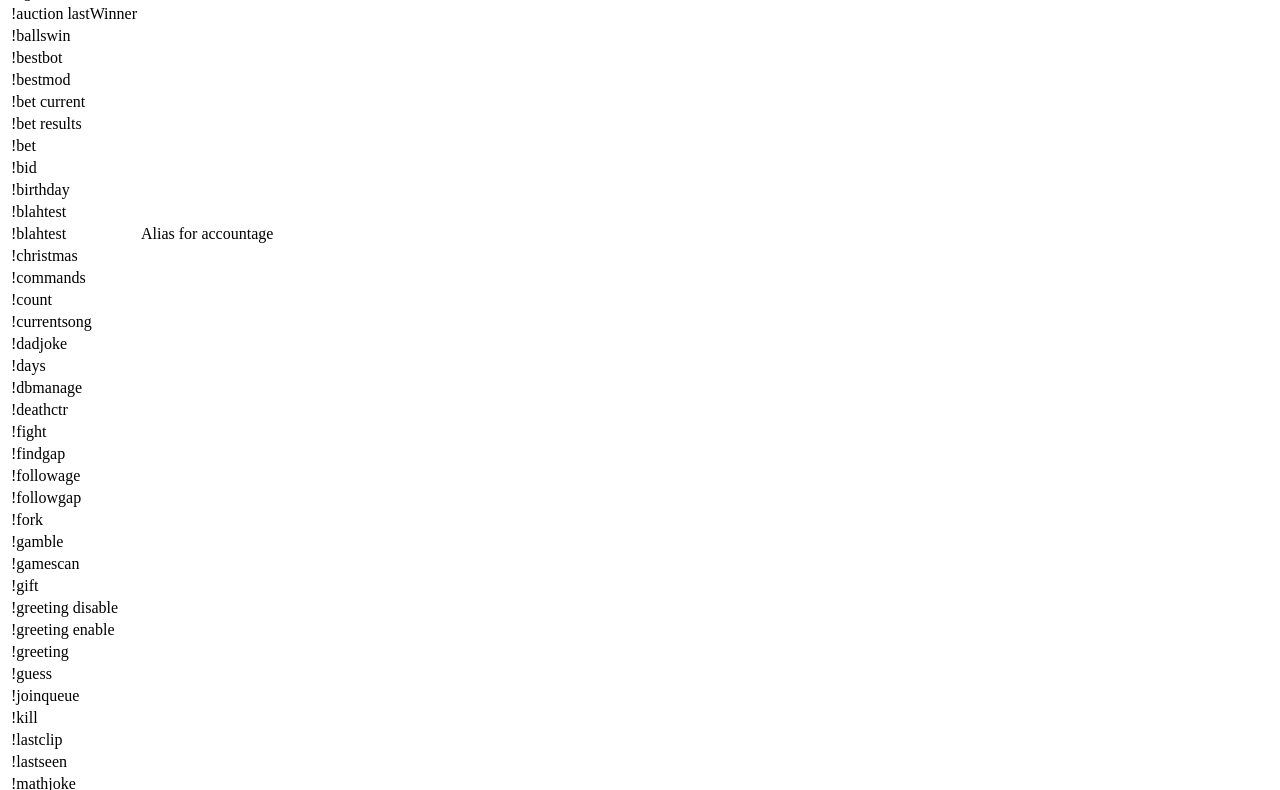
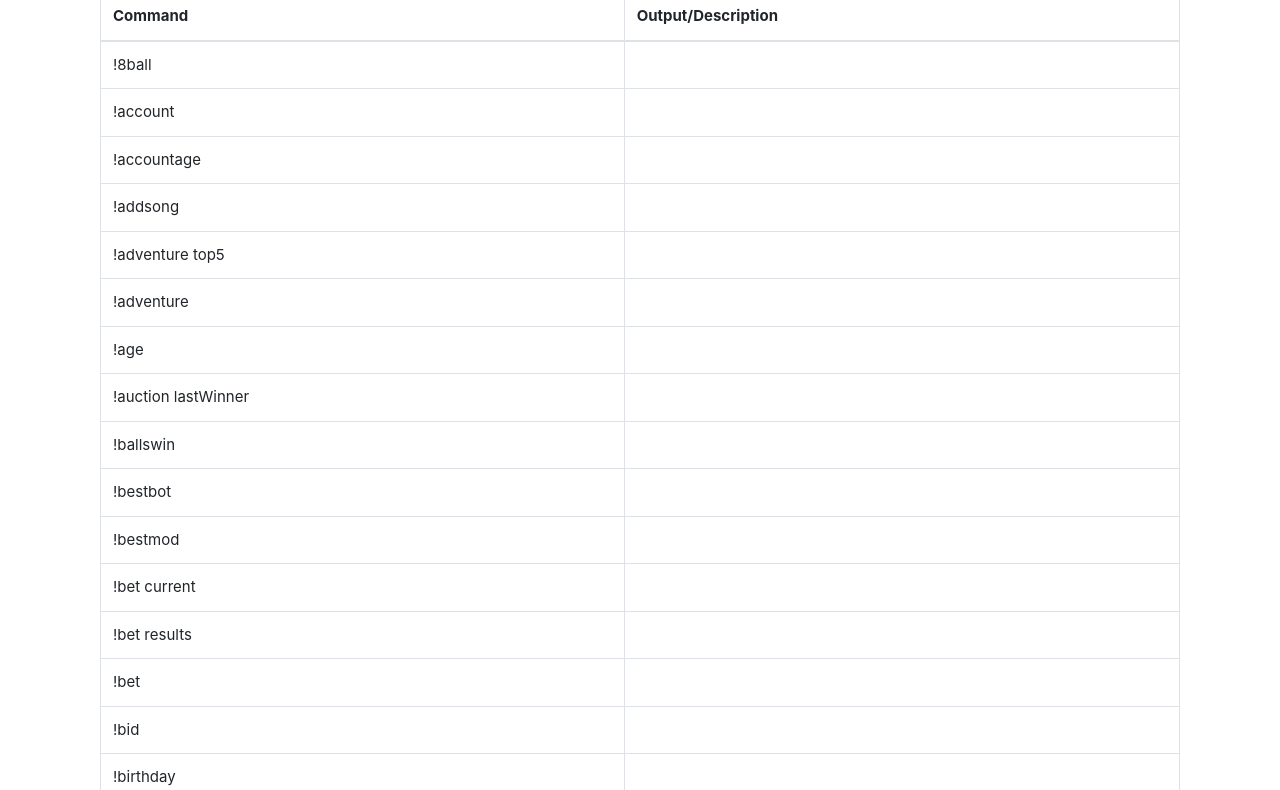
Before and after one commit to CookieIDHRL/cookieidhrl.github.io, a plain HTML site: page twitchcommands/botofcookies/index.html in a window 1280 px wide. Shown: the part 160-950 px from the top of the page. Drawn offline with Linux system fonts and the light colour scheme.

Commit message:
Update index.html

```diff
--- a/twitchcommands/botofcookies/index.html
+++ b/twitchcommands/botofcookies/index.html
@@ -1,4 +1,26 @@
-<table>
+<!DOCTYPE html>
+<html>
+<head>
+<meta charset="UTF-8">
+<title>botofcookies commands</title>
+<link rel="stylesheet" href="/bootstrap.css">
+<script src="/jquery.js"></script>
+<script src="/bootstrap.js"></script>
+<link type="text/css" rel="stylesheet" href="/stylesheet.css">
+<meta name="viewport" content="width=device-width, initial-scale=1.0">
+</head>
+<body>
+<div class="mainbody container">
+<h2>botofcookies commands</h2>
+<div class="container">
+<table class="table table-bordered">
+<thead>
+<tr>
+<th scope="col">Command</th>
+<th scope="col">Output/Description</th>
+</tr>
+</thead>
+<tbody>
 <tr><td>!8ball</td><td></td></tr>
 <tr><td>!account</td><td></td></tr>
 <tr><td>!accountage</td><td></td></tr>
@@ -101,4 +123,9 @@
 <tr><td>!wordle</td><td></td></tr>
 <tr><td>!wordlereset</td><td></td></tr>
 <tr><td>!wrongsong</td><td></td></tr>
+</tbody>
 </table>
+</div>
+</div>
+</body>
+</html>
```
Lines whose indentation alone changed are shown as unchanged.
